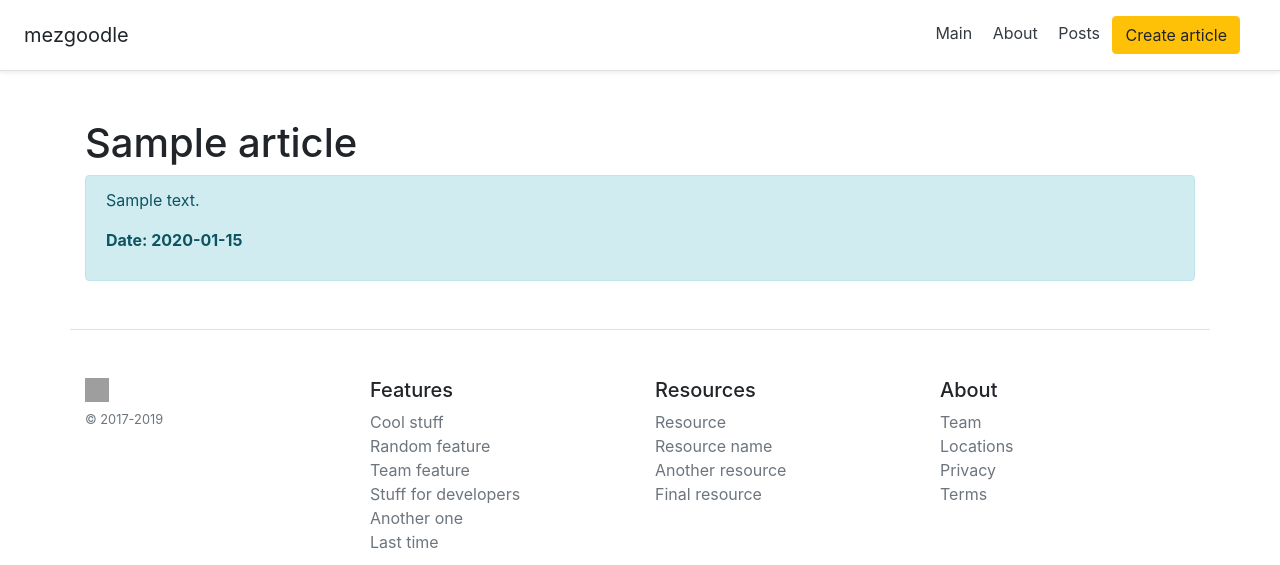
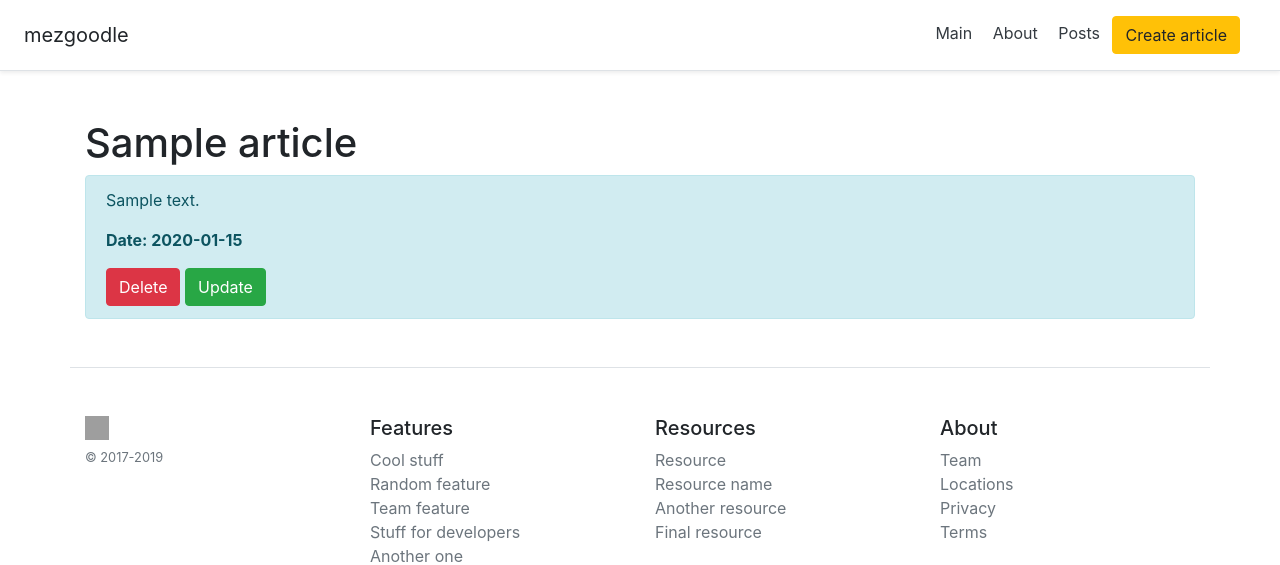
Before and after one commit to mezgoodle/flask-site, a Flask app: page /posts/1 in a window 1280 px wide. Shown: the top 565 px of the page. Run offline with Flask 2, Linux system fonts and the light colour scheme; tables that the repository leaves empty hold one stand-in row (values such as "Sample post"); some libraries are stand-ins or nearby versions; grey boxes are pictures that could not be loaded.

Commit message:
Add buttons and delete handler

```diff
--- a/app.py
+++ b/app.py
@@ -42,6 +42,17 @@ def post_detail(id):
     return render_template("post_detail.html", article=article)
 
 
+@app.route('/posts/<int:id>/delete')
+def post_delete(id):
+    article = Article.query.get_or_404(id)
+    try:
+        db.session.delete(article)
+        db.session.commit()
+        return redirect('/posts')
+    except:
+        return 'While deleting the article error was happening'
+
+
 @app.route('/create-article', methods=['POST', 'GET'])
 def create_article():
     if request.method == 'POST':
--- a/templates/post_detail.html
+++ b/templates/post_detail.html
@@ -6,6 +6,8 @@
     <div class="alert alert-info">
         <p>{{article.text}}</p>
         <p><b>Date: {{article.date.date()}}</b></p>
+        <a href="/posts/{{article.id}}/delete" class="btn btn-danger">Delete</a>
+        <a href="/posts/{{article.id}}/update" class="btn btn-success">Update</a>
     </div>
 </div>
 {% endblock content %}
```
